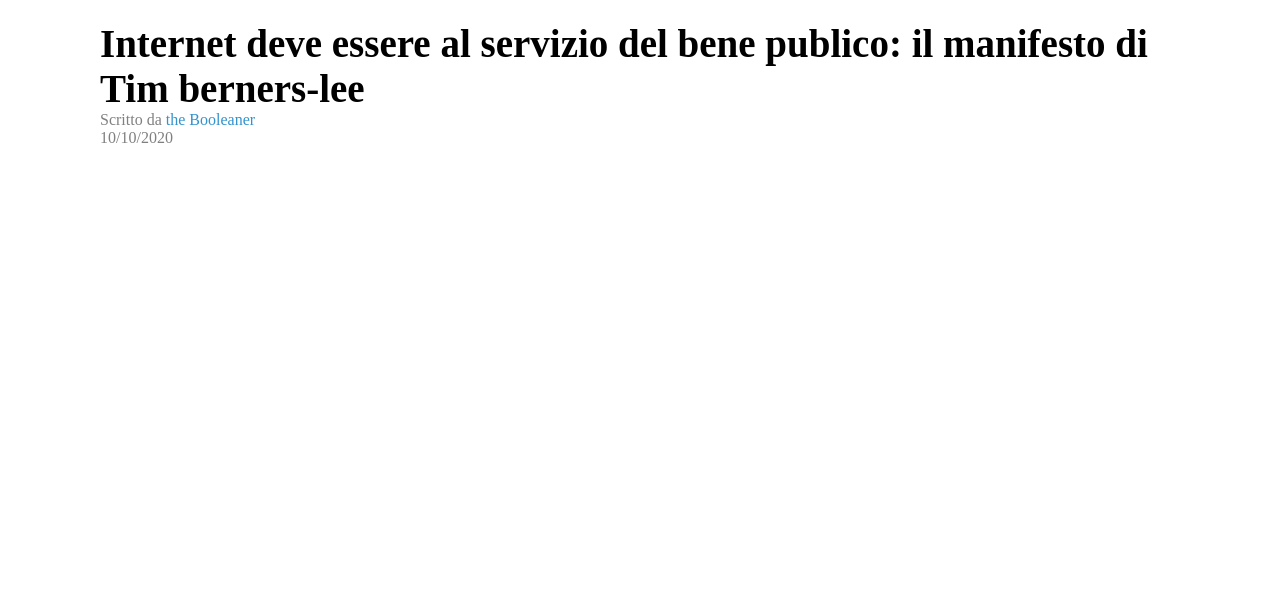
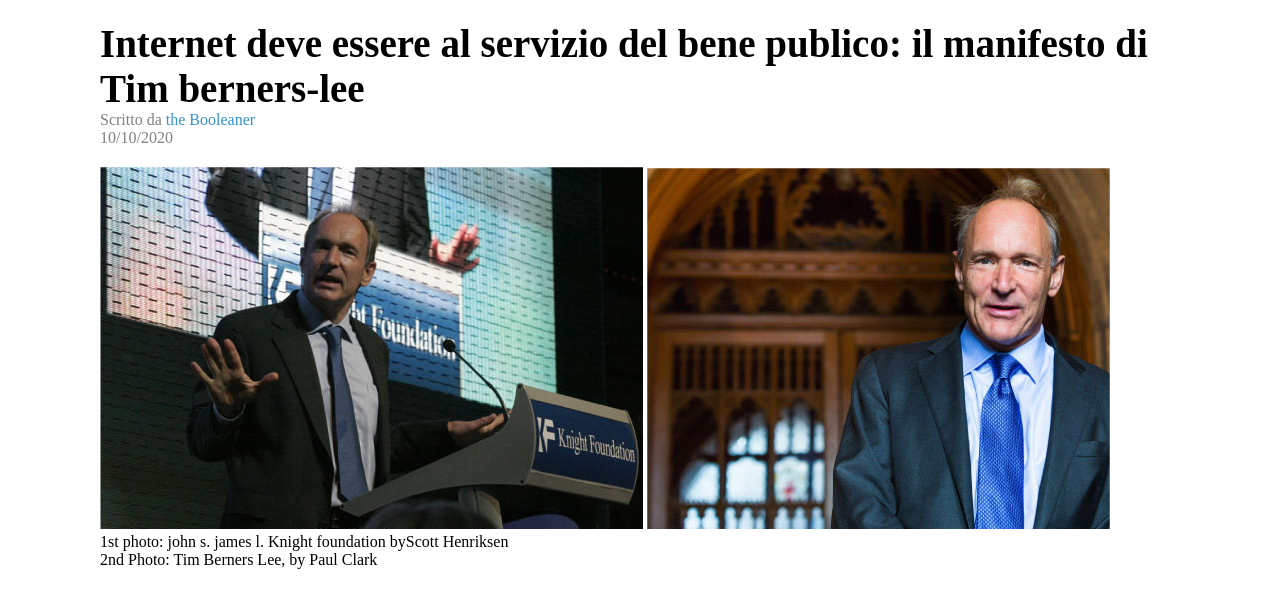
Before and after one commit to maurizio-dominici/html-css-booleaner, a plain HTML site: page index.html in a window 1280 px wide. Shown: the part 111-718 px from the top of the page. Drawn offline with Linux system fonts and the light colour scheme.

Commit message:
add photos

```diff
--- a/css/style.css
+++ b/css/style.css
@@ -1,5 +1,6 @@
 /* utili */
-body {
+body,
+figure {
   margin: 0;
 }
 .container {
@@ -11,7 +12,7 @@ body {
   color: #808080;
 }
 
-.text small {
+.text-small {
   font-size: 13px;
 }
 
@@ -41,3 +42,8 @@ address {
   font-style: normal;
   font-size: 19px;
 }
+
+/* article pictures */
+figure {
+  margin: 20px 0;
+}
--- a/index.html
+++ b/index.html
@@ -26,6 +26,16 @@
             <br />
             <time class="text-gray" datetime="2020-10-10">10/10/2020</time>
           </header>
+
+          <!-- immagini articolo -->
+          <figure>
+            <img src="./img/tim-1.jpg" alt="immagine-1" />
+            <img src="./img/tim-2.jpg" alt="immagine-2" />
+            <figcaption clas="text-small">
+              1st photo: john s. james l. Knight foundation byScott Henriksen<br />
+              2nd Photo: Tim Berners Lee, by Paul Clark
+            </figcaption>
+          </figure>
         </article>
       </main>
     </div>
```
